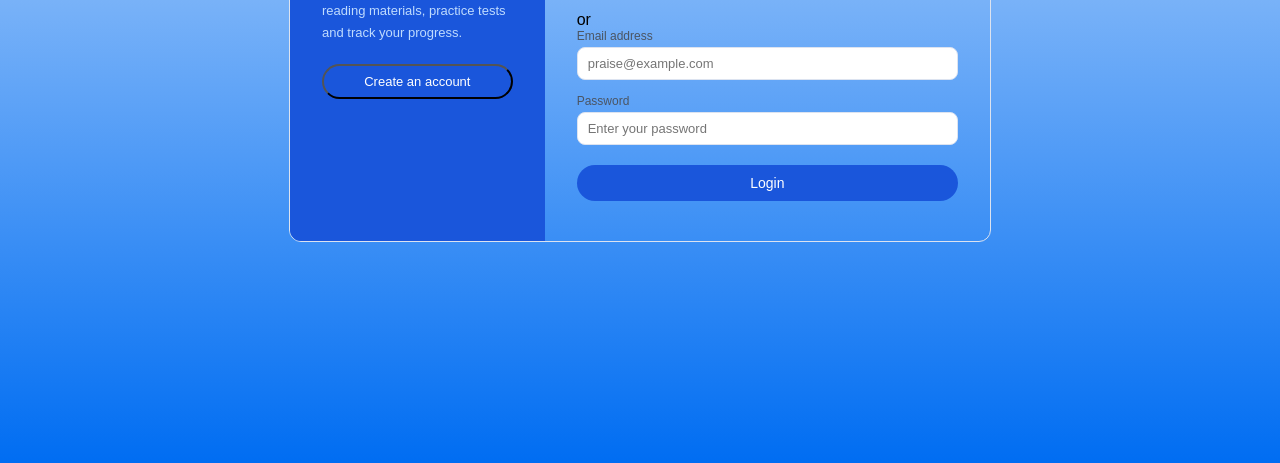
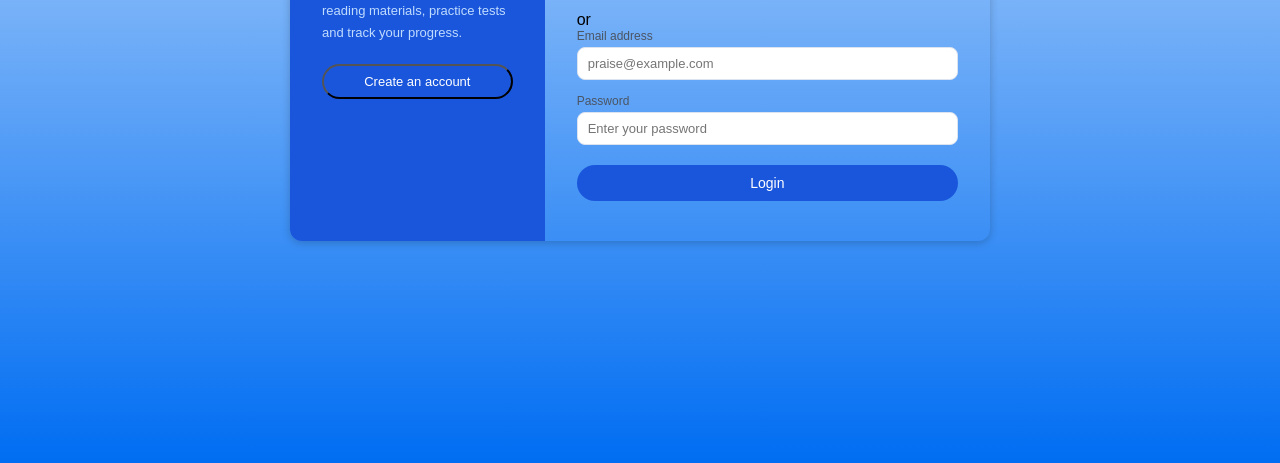
Before and after one commit to Projecthubdyex/DeeEx_final_repo, a plain HTML site: page login.html in a window 1280 px wide. Shown: the part 517-980 px from the top of the page. Drawn offline with Linux system fonts and the light colour scheme.

Commit message:
updated css file

```diff
--- a/style.css
+++ b/style.css
@@ -555,7 +555,7 @@ footer a:visited{
     max-width: 640px;
     border-radius: 12px;
     overflow: hidden;
-    border: 0.5px solid #dce3f0;
+    box-shadow: 0 2px 8px rgba(0,0,0,0.2)
 }
 
 .side-info{
```
